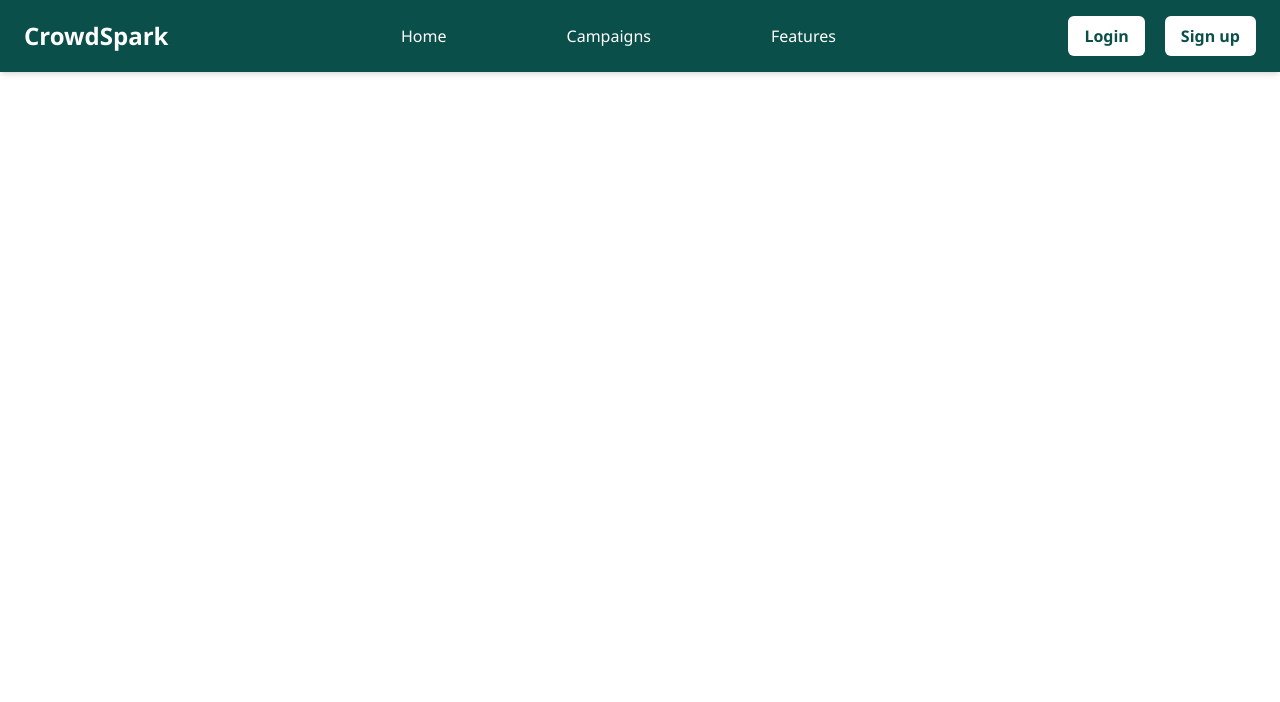
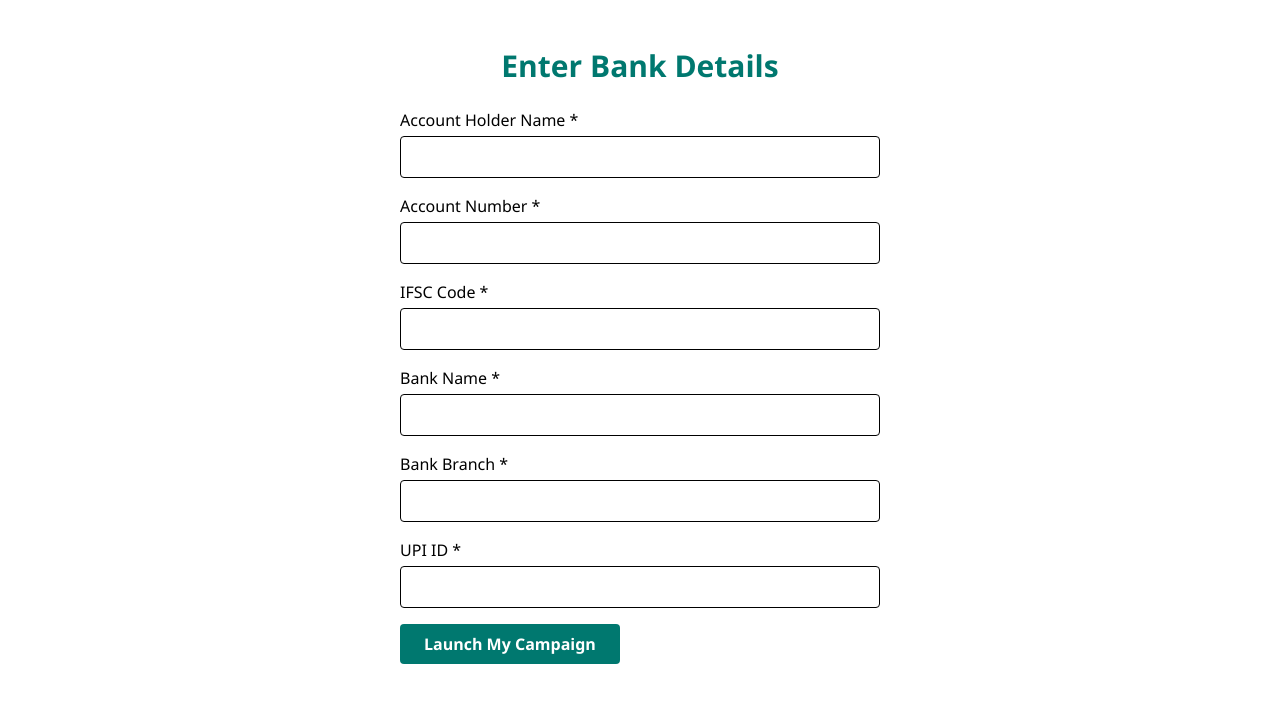
Before and after one commit to gangz-bot/CrowdSpark, a React (Vite) app in the folder frontend/crowdspark/: page /bank-details in a window 1280 px wide. Shown: the top 702 px of the page. Built offline with nearby package versions, Linux system fonts and the light colour scheme.

Commit message:
pushing the bankdetails page

```diff
--- a/frontend/crowdspark/src/App.jsx
+++ b/frontend/crowdspark/src/App.jsx
@@ -10,6 +10,7 @@ import StartCampaign from './pages/StartCampaign';
 import SecurePayments from './pages/SecurePayments';
 import RealTimeUpdates from './pages/RealTimeUpdates';
 import GlobalImpact from './pages/GlobalImpact';
+import BankDetails from './pages/BankDetails';
 import { Navigate } from 'react-router-dom';
 
 
@@ -26,7 +27,7 @@ const App = () => {
     }
   }, []);
 
-  const hideNavbarRoutes = ['/login', '/signup', '/features', '/campaigns','/start-campaign', '/secure-payments', '/real-time-updates', '/global-impact'];
+  const hideNavbarRoutes = ['/login', '/signup', '/features', '/campaigns','/start-campaign','/bank-details', '/secure-payments', '/real-time-updates', '/global-impact'];
   const shouldhideNavbar = hideNavbarRoutes.includes(location.pathname);
 
   const handleLogout=()=>{
@@ -46,6 +47,7 @@ const App = () => {
         <Route path='/login' element={<Login setUser={setUser}/>} />
         <Route path="/signup" element={<Signup setUser={setUser} />} />
         <Route path="/start-campaign" element={user ? <StartCampaign /> : <Navigate to="/login" replace />} />
+        <Route path='/bank-details' element={<BankDetails />} />
         <Route path="/secure-payments" element={<SecurePayments />} />
         <Route path="/real-time-updates" element={<RealTimeUpdates />} />
         <Route path="/global-impact" element={<GlobalImpact />} />
--- /dev/null
+++ b/frontend/crowdspark/src/pages/BankDetails.jsx
@@ -0,0 +1,127 @@
+import React, { useState } from 'react';
+
+const BankDetails = () => {
+  const [bank, setBank] = useState({
+    accountName: '',
+    accountNumber: '',
+    ifsc: '',
+    bankName: '',
+    branch: '',
+    upi: '',
+  });
+
+  const [submitted, setSubmitted] = useState(false);
+
+  const handleChange = (e) => {
+    const { name, value } = e.target;
+    setBank({ ...bank, [name]: value });
+  };
+
+  const handleSubmit = (e) => {
+    e.preventDefault();
+    const { accountName, accountNumber, ifsc, bankName, branch, upi } = bank;
+
+    if (!accountName || !accountNumber || !ifsc || !bankName || !branch || !upi) {
+      alert('Please complete all fields');
+      return;
+    }
+
+    setSubmitted(true);
+  };
+
+  return (
+    <div className="p-12 max-w-xl mx-auto">
+      <h1 className="text-3xl font-bold mb-6 text-center text-teal-700">Enter Bank Details</h1>
+
+      {!submitted ? (
+        <form onSubmit={handleSubmit} className="space-y-4">
+          <div>
+            <label className="block font-medium mb-1">Account Holder Name *</label>
+            <input
+              type="text"
+              name="accountName"
+              value={bank.accountName}
+              onChange={handleChange}
+              required
+              className="w-full border rounded px-3 py-2"
+            />
+          </div>
+
+          <div>
+            <label className="block font-medium mb-1">Account Number *</label>
+            <input
+              type="text"
+              name="accountNumber"
+              value={bank.accountNumber}
+              onChange={handleChange}
+              required
+              className="w-full border rounded px-3 py-2"
+            />
+          </div>
+
+          <div>
+            <label className="block font-medium mb-1">IFSC Code *</label>
+            <input
+              type="text"
+              name="ifsc"
+              value={bank.ifsc}
+              onChange={handleChange}
+              required
+              className="w-full border rounded px-3 py-2"
+            />
+          </div>
+
+          <div>
+            <label className="block font-medium mb-1">Bank Name *</label>
+            <input
+              type="text"
+              name="bankName"
+              value={bank.bankName}
+              onChange={handleChange}
+              required
+              className="w-full border rounded px-3 py-2"
+            />
+          </div>
+
+          <div>
+            <label className="block font-medium mb-1">Bank Branch *</label>
+            <input
+              type="text"
+              name="branch"
+              value={bank.branch}
+              onChange={handleChange}
+              required
+              className="w-full border rounded px-3 py-2"
+            />
+          </div>
+
+          <div>
+            <label className="block font-medium mb-1">UPI ID *</label>
+            <input
+              type="text"
+              name="upi"
+              value={bank.upi}
+              onChange={handleChange}
+              required
+              className="w-full border rounded px-3 py-2"
+            />
+          </div>
+
+          <button
+            type="submit"
+            className="bg-teal-700 text-white font-semibold px-6 py-2 rounded hover:bg-teal-800 transition"
+          >
+            Launch My Campaign
+          </button>
+        </form>
+      ) : (
+        <div className="text-center bg-green-100 p-6 rounded">
+          <h2 className="text-2xl font-bold text-teal-700 mb-2">Campaign Launched!</h2>
+          <p>Your campaign and bank details have been submitted successfully.</p>
+        </div>
+      )}
+    </div>
+  );
+};
+
+export default BankDetails;
--- a/frontend/crowdspark/src/pages/StartCampaign.jsx
+++ b/frontend/crowdspark/src/pages/StartCampaign.jsx
@@ -1,10 +1,125 @@
-import React from 'react';
+import React, { useState } from 'react';
+import { useNavigate } from 'react-router-dom';
 
 const StartCampaign = () => {
+  const [formData, setFormData] = useState({
+    title: '',
+    description: '',
+    category: '',
+    image: null,
+    story: '',
+  });
+
+  const [storyError, setStoryError] = useState('');
+  const navigate = useNavigate();
+
+  const handleChange = (e) => {
+    const { name, value, files } = e.target;
+
+    if (name === 'image') {
+      setFormData({ ...formData, image: files[0] });
+    } else if (name === 'story') {
+      const wordCount = value.trim().split(/\s+/).length;
+      if (wordCount <= 250) {
+        setFormData({ ...formData, story: value });
+        setStoryError('');
+      } else {
+        setStoryError('Story cannot exceed 250 words.');
+      }
+    } else {
+      setFormData({ ...formData, [name]: value });
+    }
+  };
+
+  const handleSubmit = (e) => {
+    e.preventDefault();
+    const { title, description, category, image, story } = formData;
+
+    if (!title || !description || !category || !image || !story) {
+      alert('Please fill out all required fields');
+      return;
+    }
+
+    navigate('/bank-details');
+  };
+
   return (
-    <div className="p-12 text-center">
-      <h1>Start a Campaign</h1>
-      <p>Here you'll create your campaign form and details.</p>
+    <div className="p-12 max-w-xl mx-auto">
+      <h1 className="text-3xl font-bold mb-6 text-center text-teal-700">Start a Campaign</h1>
+      <form onSubmit={handleSubmit} className="space-y-4">
+        <div>
+          <label className="block font-medium mb-1">Campaign Title *</label>
+          <input
+            type="text"
+            name="title"
+            value={formData.title}
+            onChange={handleChange}
+            required
+            className="w-full border rounded px-3 py-2"
+          />
+        </div>
+
+        <div>
+          <label className="block font-medium mb-1">Short Description *</label>
+          <input
+            type="text"
+            name="description"
+            value={formData.description}
+            onChange={handleChange}
+            required
+            className="w-full border rounded px-3 py-2"
+          />
+        </div>
+
+        <div>
+          <label className="block font-medium mb-1">Category *</label>
+          <select
+            name="category"
+            value={formData.category}
+            onChange={handleChange}
+            required
+            className="w-full border rounded px-3 py-2"
+          >
+            <option value="">Select Category</option>
+            <option value="Education">Education</option>
+            <option value="Health">Health</option>
+            <option value="Environment">Environment</option>
+            <option value="Innovation">Innovation</option>
+          </select>
+        </div>
+
+        <div>
+          <label className="block font-medium mb-1">Upload Campaign Image *</label>
+          <input
+            type="file"
+            name="image"
+            accept="image/*"
+            onChange={handleChange}
+            required
+            className="w-full border rounded px-3 py-2"
+          />
+        </div>
+
+        <div>
+          <label className="block font-medium mb-1">Tell your story (max 250 words) *</label>
+          <textarea
+            name="story"
+            value={formData.story}
+            onChange={handleChange}
+            rows="6"
+            required
+            className="w-full border rounded px-3 py-2"
+          />
+          {storyError && <p className="text-red-500 text-sm">{storyError}</p>}
+        </div>
+
+        <button
+          type="submit"
+          className="bg-teal-700 text-white font-semibold px-6 py-2 rounded hover:bg-teal-800 transition"
+        >
+          Submit Bank Details
+        </button>
+      </form>
     </div>
   );
 };
```
Also changed, not shown: 1 other file (tests, documents, lock files or other folders).
